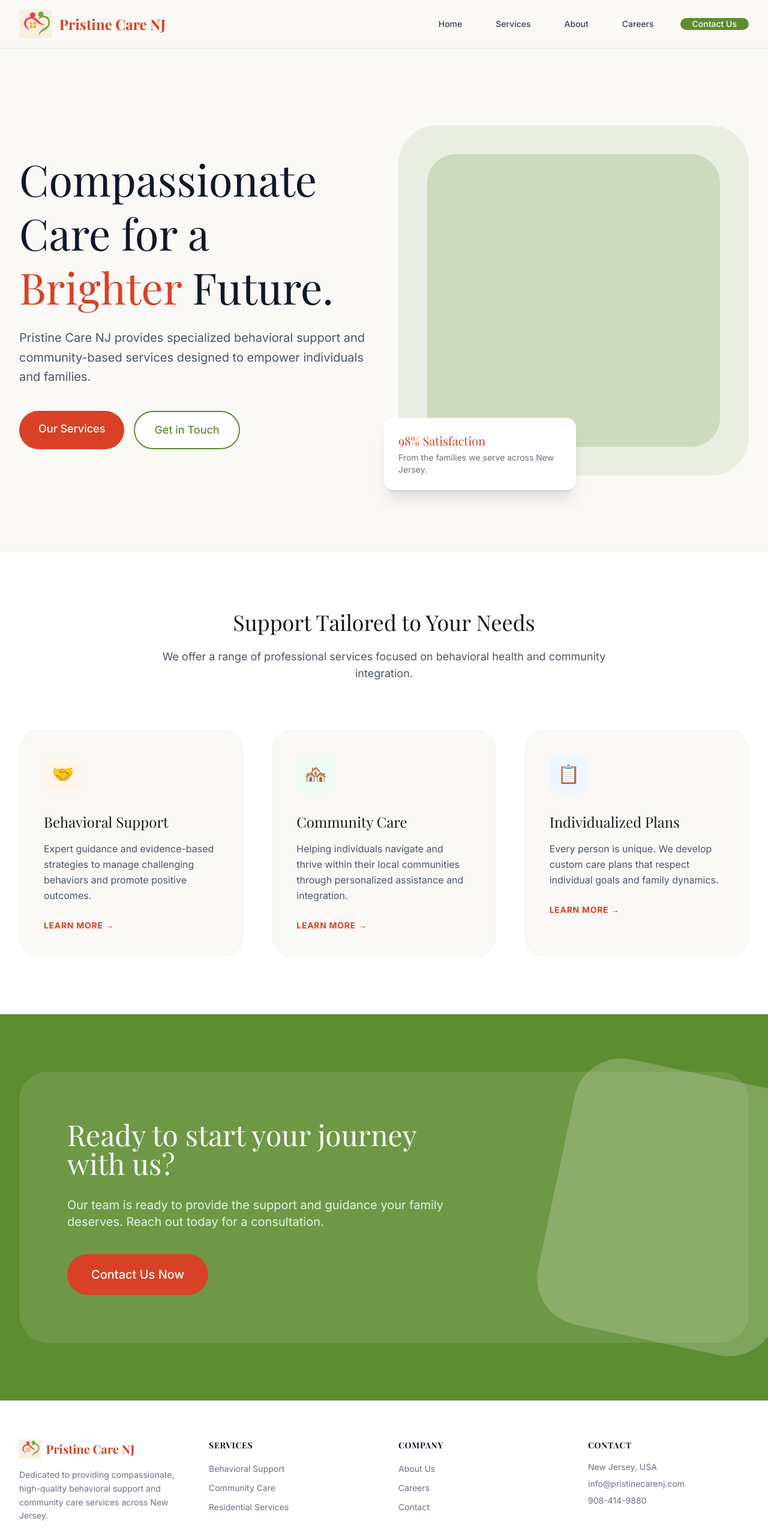
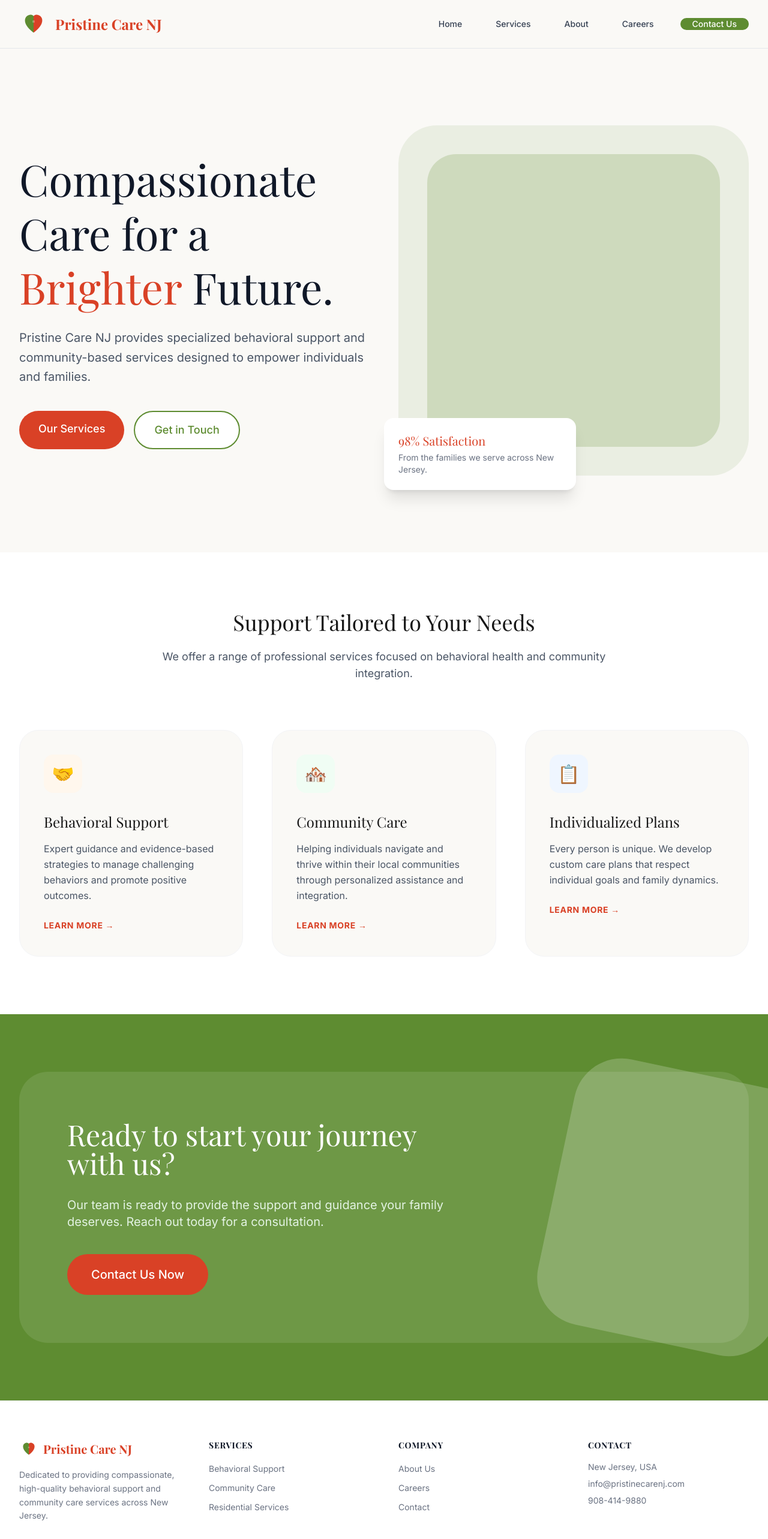
Before and after one commit to quantaallrepairs-ai/pristine-care-nj, a Next.js app: page / in a window 1280 px wide. Shown: the top 2566 px of the page at 60% size. Built offline with nearby package versions, Linux system fonts and the light colour scheme; a web font is replaced by a local one.

Commit message:
Update: Replaced logo with modern minimalist SVG design

```diff
--- a/src/components/Footer.tsx
+++ b/src/components/Footer.tsx
@@ -7,7 +7,7 @@ const Footer = () => {
         <div className="grid grid-cols-1 md:grid-cols-4 gap-12 mb-12">
           <div className="col-span-1 md:col-span-1">
             <div className="flex items-center mb-4">
-              <img src="/logo.png" alt="Pristine Care NJ Logo" className="h-8 w-auto mr-2" />
+              <img src="/logo.svg" alt="Pristine Care NJ Logo" className="h-8 w-auto mr-2" />
               <span className="text-brand-orange font-serif text-xl font-bold">Pristine Care NJ</span>
             </div>
             <p className="text-gray-500 text-sm leading-relaxed">
--- a/src/components/Navbar.tsx
+++ b/src/components/Navbar.tsx
@@ -12,7 +12,7 @@ const Navbar = () => {
         <div className="flex justify-between h-20">
           <div className="flex items-center">
             <Link href="/" className="flex-shrink-0 flex items-center">
-              <img src="/logo.png" alt="Pristine Care NJ Logo" className="h-12 w-auto mr-3" />
+              <img src="/logo.svg" alt="Pristine Care NJ Logo" className="h-12 w-auto mr-3" />
               <span className="text-brand-orange font-serif text-2xl font-bold">Pristine Care NJ</span>
             </Link>
           </div>
```
Also changed, not shown: public/logo.png (deleted), public/logo.svg (added).
